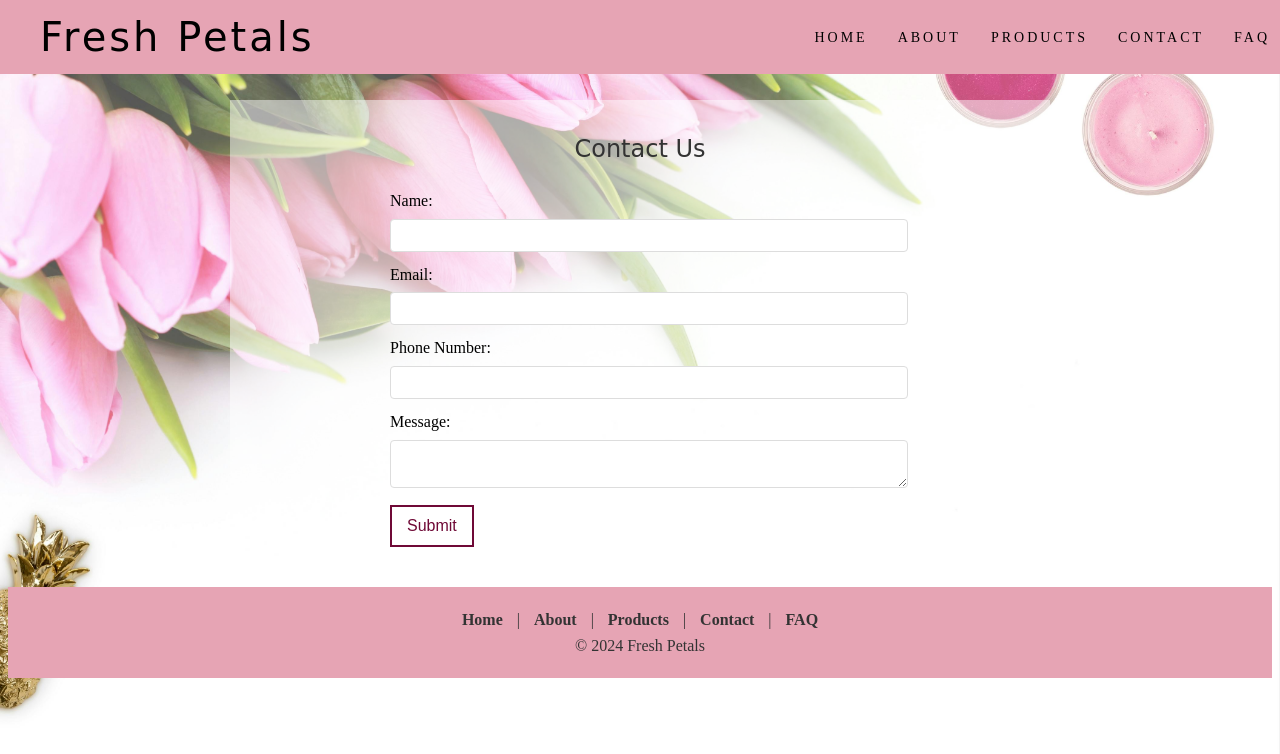
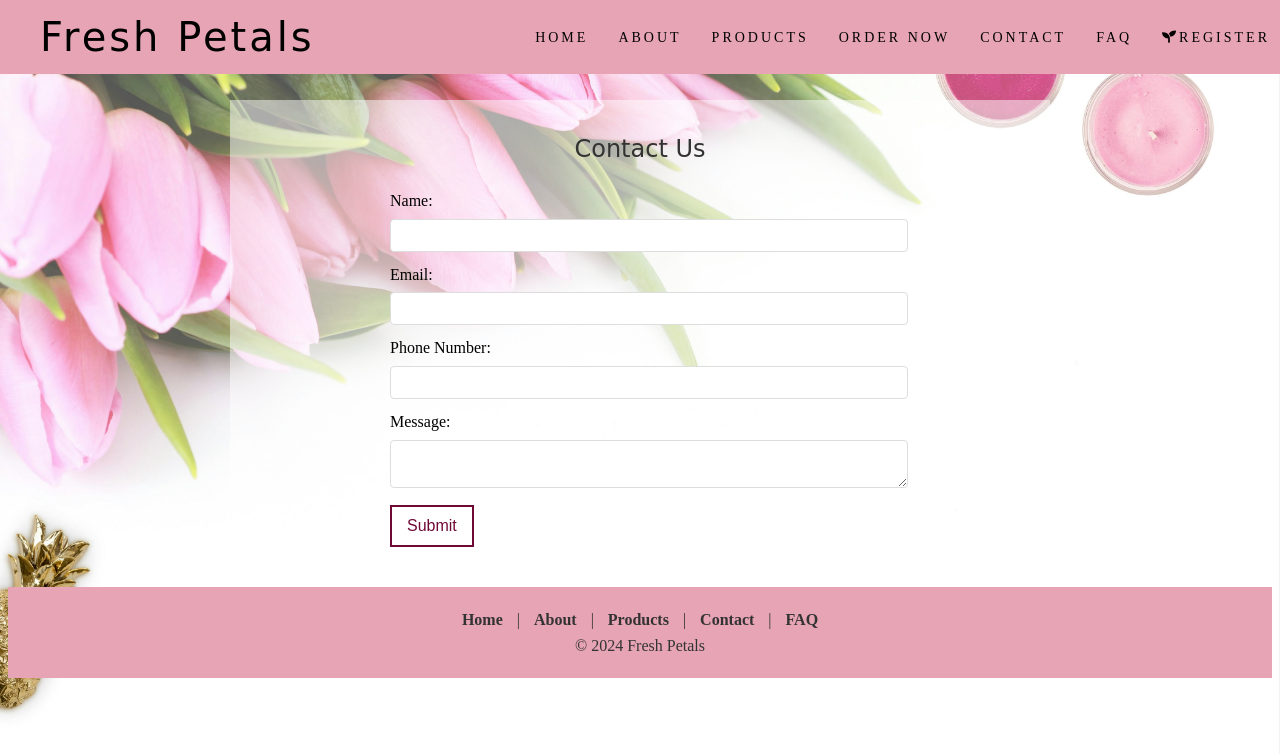
Before and after one commit to Amaya-Wickramaarachchi/Fresh-Petals, a plain HTML site: page contact.html in a window 1280 px wide. Drawn offline with Linux system fonts and the light colour scheme; a script that the page names is missing; a web font is replaced by a local one.

Commit message:
Update contact.html
Updated Navbar

```diff
--- a/contact.html
+++ b/contact.html
@@ -8,6 +8,8 @@
     <title>Fresh Petals - Home</title>
     <link rel="stylesheet" href="styles.css">
     <link href="https://fonts.googleapis.com/css2?family=Freehand&family=Gruppo&family=Unbounded:wght@200..900&display=swap" rel="stylesheet">
+    <link rel="stylesheet" href="https://cdnjs.cloudflare.com/ajax/libs/font-awesome/6.0.0-beta3/css/all.min.css">
+
     <script src="script.js" defer></script>
 
     <style>
@@ -26,7 +28,8 @@
         padding: 10px;
         background-color: rgba(255, 255, 255, 0.5);
         }
-         @media (max-width: 768px) {
+
+        @media (max-width: 768px) {
         body{
         font-family: 'Playfair Display', serif;
         margin-top: 300px;
@@ -50,10 +53,13 @@
                 <li><a href="index.html">HOME</a></li>
                 <li><a href="about.html">ABOUT</a></li>
                 <li><a href="products.html">PRODUCTS</a></li>
+                <li><a href="product-request.html">ORDER NOW</a></li>
                 <li><a href="contact.html">CONTACT</a></li>
                 <li><a href="faq.html">FAQ</a></li>
-            </ul>
+                <li><a href="register.html"><i class="fas fa-seedling"></i>REGISTER</a></li>
+                </ul>
         </nav>
+    </header>
     </header>
     <main>
         <section class="contact-form">
```
